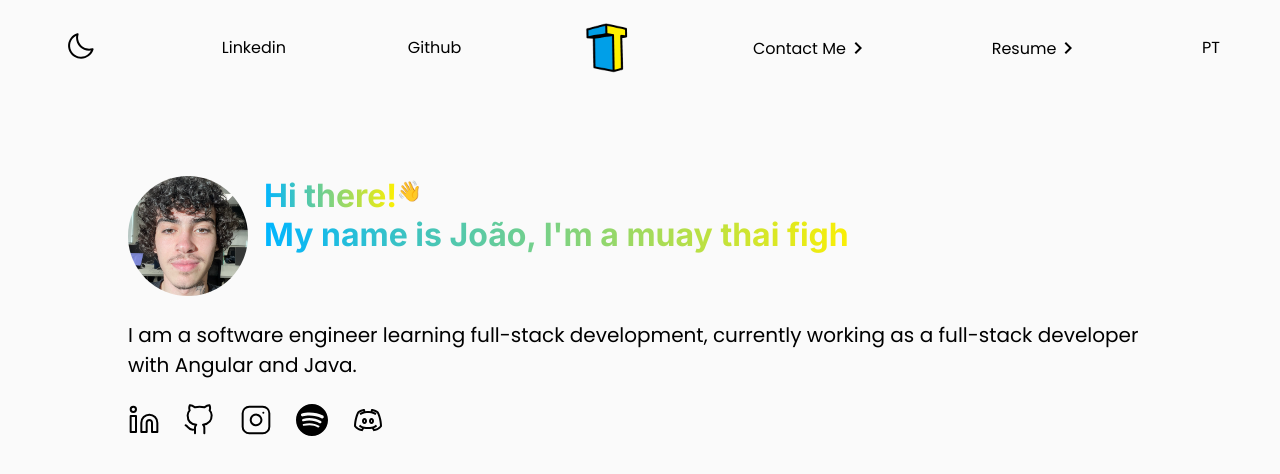
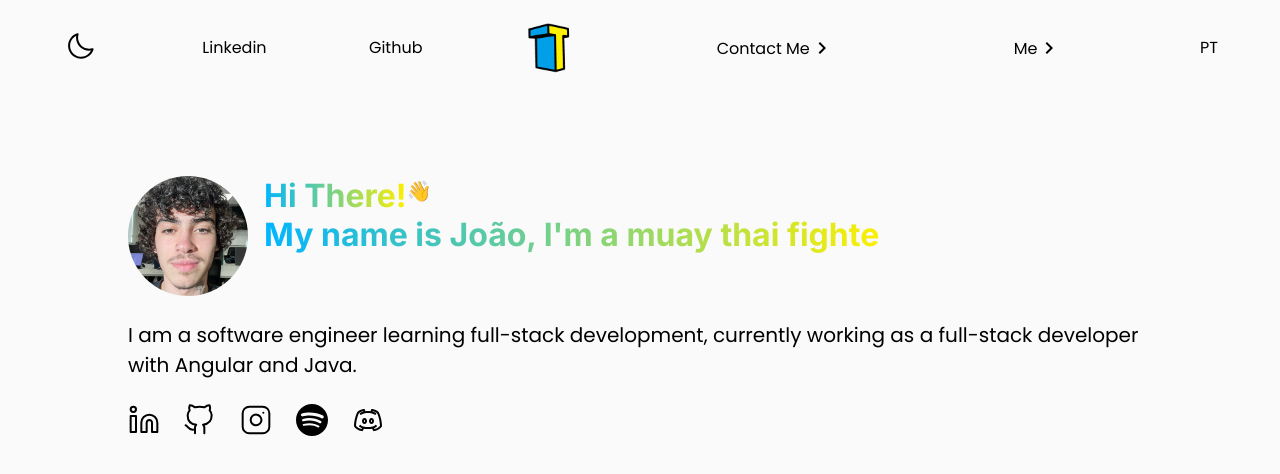
Before and after one commit to txjao/txjao, a React (Vite) app: page / in a window 1280 px wide. Shown: the top 474 px of the page. Built offline with nearby package versions, Linux system fonts and the light colour scheme.

Commit message:
feat: add translation

```diff
--- a/src/App.tsx
+++ b/src/App.tsx
@@ -4,6 +4,7 @@ import { Info } from "./Components/Info"
 import { GlobalStyle } from "./Styles/global"
 import { ThemeProvider } from "./contexts/ThemeProvider"
 import { useTheme } from "./contexts/ThemeContext"
+import { LanguageProvider } from "./contexts/LanguageProvider"
 
 function AppContent() {
   const { theme } = useTheme()
@@ -22,9 +23,11 @@ function AppContent() {
 
 function App() {
   return (
-    <ThemeProvider>
-      <AppContent />
-    </ThemeProvider>
+    <LanguageProvider>
+      <ThemeProvider>
+        <AppContent />
+      </ThemeProvider>
+    </LanguageProvider>
   )
 }
 
--- a/src/Components/Dropdown.tsx
+++ b/src/Components/Dropdown.tsx
@@ -9,9 +9,10 @@ import DialogContentText from '@mui/material/DialogContentText';
 import DialogTitle from '@mui/material/DialogTitle';
 import { Button } from "@mui/material";
 import { useTheme } from "../contexts/ThemeContext";
+import { IHeaderTexts } from "../utils/LanguangeUtil";
 
 const Container = styled.div<{ theme: string }>`
-
+    width: 200px;
     display: flex;
     flex-direction: column;
     align-items: center;
@@ -81,8 +82,11 @@ const Container = styled.div<{ theme: string }>`
         }
     }
 `
+interface DropdownResumeProps {
+  texts: IHeaderTexts
+}
 
-export function Dropdown() {
+export function Dropdown(props: DropdownResumeProps) {
   const [isDropdownOpen, setIsDropdownOpen] = useState(false);
   const [isModalOpen, setIsModalOpen] = useState(false)
 
@@ -106,7 +110,7 @@ export function Dropdown() {
       theme={theme}
     >
       <div className="dropdown-label">
-        Contact Me
+        <p>{props.texts.contactMe}</p>
         <ChevronRightIcon className="icon" />
       </div>
       <div className={isDropdownOpen ? "dropdown-content-open" : "dropdown-content"}>
--- a/src/Components/DropdownResume.tsx
+++ b/src/Components/DropdownResume.tsx
@@ -4,9 +4,10 @@ import { useState } from "react";
 import resume from '/src/assets/documents/Curriculo.pdf';
 import toast from "react-hot-toast";
 import { useTheme } from "../contexts/ThemeContext";
+import { IHeaderTexts } from "../utils/LanguangeUtil";
 
 const Container = styled.div<{ theme: string }>`
-
+    width: 120px;
     display: flex;
     flex-direction: column;
     align-items: center;
@@ -76,8 +77,11 @@ const Container = styled.div<{ theme: string }>`
         }
     }
 `
+interface DropdownResumeProps {
+  texts: IHeaderTexts
+}
 
-export function DropdownResume() {
+export function DropdownResume(props: DropdownResumeProps) {
   const [isDropdownOpen, setIsDropdownOpen] = useState(false);
 
   const { theme } = useTheme()
@@ -102,13 +106,13 @@ export function DropdownResume() {
       theme={theme}
     >
       <div className="dropdown-label">
-        Resume
+        <p>{props.texts.me}</p>
         <ChevronRightIcon className="icon" />
       </div>
       <div className={isDropdownOpen ? "dropdown-content-open" : "dropdown-content"}>
         <div className={isDropdownOpen ? "labels-when-open" : "labels"}>
-          <a href={resume} target="_blank" rel="noopener">Resume</a>
-          <a onClick={() => notify()}>Certificates</a>
+          <a href={resume} target="_blank" rel="noopener">{props.texts.meItens.resume}</a>
+          <a onClick={() => notify()}>{props.texts.meItens.certificates}</a>
         </div>
       </div>
     </Container>
--- a/src/Components/Header.tsx
+++ b/src/Components/Header.tsx
@@ -8,6 +8,9 @@ import Hamburger from 'hamburger-react'
 import { motion } from "framer-motion"
 import resume from '../assets/documents/Curriculo.pdf';
 import { useTheme } from "../contexts/ThemeContext";
+import { useLanguage } from "../contexts/LanguageContext";
+import { enHeader, enMobileHeaderMenu, IHeaderTexts, IMobileHeaderMenuTexts, ptHeader, ptMobileHeaderMenu } from "../utils/LanguangeUtil";
+import { LanguageToggle } from "./LanguageToggle";
 
 const BaseContainer = styled.header<{ theme: string }>`
   display: flex;
@@ -40,6 +43,10 @@ const BaseContainer = styled.header<{ theme: string }>`
   a:hover::after {
     width: 100%;
   }
+
+  .lang-toggle{
+    width: 20px
+  }
 `;
 
 const ContainerDesktop = styled(BaseContainer)`
@@ -62,6 +69,7 @@ const ContainerMobile = styled(BaseContainer)`
   }
 
   .menu-content {
+    width: 144px;
     display: flex;
     flex-direction: column;
     text-align: right;
@@ -78,6 +86,12 @@ const ContainerMobile = styled(BaseContainer)`
     position: absolute;
     right: 0;
   }
+
+  .menu-buttons{
+    display: flex;
+    align-items: center;
+    justify-content: space-between;
+  }
 `;
 
 const variants = {
@@ -90,7 +104,9 @@ const BREAKPOINT = 768;
 export function Header() {
   const [isOpen, setOpen] = useState(false);
   const [windowWidth, setWindowWidth] = useState(window.innerWidth);
+
   const { theme } = useTheme();
+  const { language, toggleLanguage } = useLanguage();
 
   useEffect(() => {
     const handleResize = () => setWindowWidth(window.innerWidth);
@@ -108,8 +124,13 @@ export function Header() {
     }
   });
 
+  const isDesktop = windowWidth >= BREAKPOINT;
 
-  const isDesktop = windowWidth >= BREAKPOINT;
+  const mobileMenuTexts: IMobileHeaderMenuTexts = language === 'EN' ? enMobileHeaderMenu : ptMobileHeaderMenu
+
+  function handleHeadertexts(): IHeaderTexts {
+    return language === 'EN' ? enHeader : ptHeader
+  }
 
   return (
     <>
@@ -127,14 +148,12 @@ export function Header() {
             Github
           </a>
           <img src="/favicon.png" alt="Logo" />
-          <Dropdown />
-          <DropdownResume />
-          <a onClick={notify}>PT</a>
+          <Dropdown texts={handleHeadertexts()} />
+          <DropdownResume texts={handleHeadertexts()} />
+          <LanguageToggle language={language} toggleLanguage={toggleLanguage} />
         </ContainerDesktop>
       ) : (
         <ContainerMobile theme={theme}>
-          <Toggle />
-
           <img src="/favicon.png" alt="Logo" />
 
           <div className="menu-container">
@@ -165,9 +184,13 @@ export function Header() {
                     <a href={resume}
                       target="_blank"
                       rel="noopener noreferrer">
-                      Resume
+                      {mobileMenuTexts?.resume}
                     </a>
-                    <a onClick={notify}>Certificates</a>
+                    <a onClick={notify}>{mobileMenuTexts?.certificates}</a>
+                    <div className="menu-buttons">
+                      <Toggle />
+                      <LanguageToggle language={language} toggleLanguage={toggleLanguage} />
+                    </div>
                   </>
                 )}
               </motion.nav>
--- a/src/Components/Info.tsx
+++ b/src/Components/Info.tsx
@@ -11,6 +11,8 @@ import { Button } from "@mui/material";
 import { CopyToClipboard } from 'react-copy-to-clipboard';
 import { useState } from "react";
 import { useTheme } from "../contexts/ThemeContext";
+import { useLanguage } from "../contexts/LanguageContext";
+import { enInfo, ptInfo } from "../utils/LanguangeUtil";
 
 const Container = styled.div<{ theme: string }>`
     display: flex;
@@ -18,6 +20,7 @@ const Container = styled.div<{ theme: string }>`
     gap: 24px;
     margin-top: 80px;
     width: auto;
+    max-width: 80%;
     height: auto;
 
     img{
@@ -105,6 +108,7 @@ export function Info() {
   const [isModalOpen, setIsModalOpen] = useState(false)
 
   const { theme } = useTheme();
+  const { language } = useLanguage();
 
   function handleEasterEgg() {
     setEasterEgg(easterEgg + 1)
@@ -120,6 +124,10 @@ export function Info() {
     setIsModalOpen(false)
   }
 
+  function handleLanguage(): string {
+    return language === "EN" ? enInfo : ptInfo
+  }
+
   return (
     <>
       <Container theme={theme}>
@@ -128,7 +136,7 @@ export function Info() {
           <Lettering />
         </div>
         <div>
-          <p>I am a software engineer learning full-stack development, currently working as a full-stack developer with Angular and Java.</p>
+          <p>{handleLanguage()}</p>
         </div>
         <div className="icons">
 
--- /dev/null
+++ b/src/Components/LanguageToggle.tsx
@@ -0,0 +1,12 @@
+
+interface LanguageToggleProps{
+  language: string,
+  toggleLanguage: () => void
+}
+
+export function LanguageToggle(props: LanguageToggleProps) {
+
+  return (
+    <a onClick={props.toggleLanguage} className="lang-toggle">{props.language === "EN" ? "PT" : "EN"}</a>
+  )
+}
--- a/src/Components/Lettering.tsx
+++ b/src/Components/Lettering.tsx
@@ -1,5 +1,8 @@
 import { TypeAnimation } from "react-type-animation";
 import styled from "styled-components";
+import { enLettering, enLetteringTitle, ptLettering, ptLetteringTitle } from "../utils/LanguangeUtil";
+import { useLanguage } from "../contexts/LanguageContext";
+import { useEffect, useState } from "react";
 
 const Container = styled.div`
     .display {
@@ -79,35 +82,25 @@ const Container = styled.div`
 `;
 
 export function Lettering() {
-    function handleAge() {
-        const date = new Date();
+  const { language } = useLanguage()
+  const [lettering, setLettering] = useState(() => language === 'EN' ? enLettering : ptLettering)
+  const [key, setKey] = useState(0)
 
-        return date.getDate() >= 9 && date.getUTCMonth() + 1 >= 10 && date.getHours() >= 8 ?
-        date.getFullYear() - 2002 :
-        date.getFullYear() - 2003
-    }
+  useEffect(() => {
+    const newLettering = language === 'EN' ? enLettering : ptLettering
+    setLettering(newLettering)
+    setKey(prev => prev + 1)
+  }, [language])
 
   return (
     <Container>
       <div style={{ display: "inline-flex" }}>
-                <h1>Hi there!</h1><p>👋</p>
+        <h1>{language === 'EN' ? enLetteringTitle : ptLetteringTitle}</h1><p>👋</p>
       </div>
       <div className="wrapper-lettering">
         <TypeAnimation
-                    sequence={[
-                        `My name is João, I'm ${handleAge()} years old.`,
-                        1000,
-                        "My name is João, I'm a muay thai fighter.",
-                        1000,
-                        "My name is João, I'm a brazilian jiu jitsu fighter.",
-                        1000,
-                        "My name is João, I'm a guitarist.",
-                        1000,
-                        "My name is João, I'm a dog person.",
-                        1000,
-                        "My name is João, I'm an e-sports enthusiast.",
-                        1000,
-                    ]}
+          key={key}
+          sequence={lettering}
           wrapper="span"
           speed={50}
           repeat={Infinity}
--- /dev/null
+++ b/src/contexts/LanguageContext.tsx
@@ -0,0 +1,19 @@
+import { createContext, useContext } from "react"
+
+export type Language = "EN" | "PT"
+
+export interface ILanguageContext {
+  language: Language,
+  toggleLanguage: () => void
+}
+
+export const LanguageContext = createContext<ILanguageContext>({
+  language: "EN",
+  toggleLanguage: () => {
+    throw new Error('toggleLanguage deve ser usado dentro de um LanguageProvider')
+  }
+})
+
+export function useLanguage() {
+  return useContext(LanguageContext)
+}
--- /dev/null
+++ b/src/contexts/LanguageProvider.tsx
@@ -0,0 +1,22 @@
+import { PropsWithChildren, useState } from "react";
+import { ILanguageContext, Language, LanguageContext } from "./LanguageContext";
+
+
+export function LanguageProvider({ children }: PropsWithChildren) {
+  const [lang, setLang] = useState<Language>("EN")
+
+  function handleLang() {
+    setLang(prevLang => prevLang === "EN" ? "PT" : "EN")
+  }
+
+  const LangContextValue: ILanguageContext = {
+    language: lang,
+    toggleLanguage: handleLang
+  }
+
+  return (
+    <LanguageContext.Provider value={LangContextValue}>
+      {children}
+    </LanguageContext.Provider>
+  )
+}
--- /dev/null
+++ b/src/utils/LanguangeUtil.ts
@@ -0,0 +1,91 @@
+function handleAge() {
+  const date = new Date();
+
+  return date.getDate() >= 9 && date.getUTCMonth() + 1 >= 10 ?
+    date.getFullYear() - 2002 :
+    date.getFullYear() - 2003
+}
+
+export interface IHeaderTexts {
+  contactMe: string,
+  me: string,
+  meItens: {
+    resume: string,
+    certificates: string,
+  }
+}
+
+export interface IMobileHeaderMenuTexts {
+  resume: string,
+  certificates: string,
+}
+
+// EN Transalation
+
+export const enInfo = "I am a software engineer learning full-stack development, currently working as a full-stack developer with Angular and Java."
+
+export const enHeader: IHeaderTexts = {
+  contactMe: "Contact Me",
+  me: "Me",
+  meItens: {
+    resume: "Resume",
+    certificates: "Certificates",
+  }
+}
+
+export const enMobileHeaderMenu: IMobileHeaderMenuTexts = {
+  resume: "Resume",
+  certificates: "Certificates",
+}
+
+export const enLetteringTitle = "Hi There!"
+
+export const enLettering = [
+  `My name is João, I'm ${handleAge()} years old.`,
+  1000,
+  "My name is João, I'm a muay thai fighter.",
+  1000,
+  "My name is João, I'm a brazilian jiu jitsu fighter.",
+  1000,
+  "My name is João, I'm a guitarist.",
+  1000,
+  "My name is João, I'm a dog person.",
+  1000,
+  "My name is João, I'm an e-sports enthusiast.",
+  1000,
+]
+
+// PT Translation
+
+export const ptInfo = "Sou um engenheiro de software aprendendo desenvolvimento full-stack e, atualmente, trabalho como programador full-stack com Angular e Java."
+
+export const ptHeader: IHeaderTexts = {
+  contactMe: "Entre em contato",
+  me: "Sobre mim",
+  meItens: {
+    resume: "Currículo",
+    certificates: "Certificações",
+  }
+}
+
+export const ptMobileHeaderMenu: IMobileHeaderMenuTexts = {
+  resume: "Currículo",
+  certificates: "Certificações",
+}
+
+export const ptLetteringTitle = "Eae!"
+
+export const ptLettering = [
+  `Me chamo João, tenho ${handleAge()} anos.`,
+  1000,
+  "Me chamo João, luto muay thai.",
+  1000,
+  "Me chamo João, luto jiu jitsu.",
+  1000,
+  "Me chamo João, toco guitarra.",
+  1000,
+  "Me chamo João, sou uma dog person.",
+  1000,
+  "Me chamo João, sou um entusiasta de e-sports.",
+  1000,
+]
```
Lines whose indentation alone changed are shown as unchanged.
